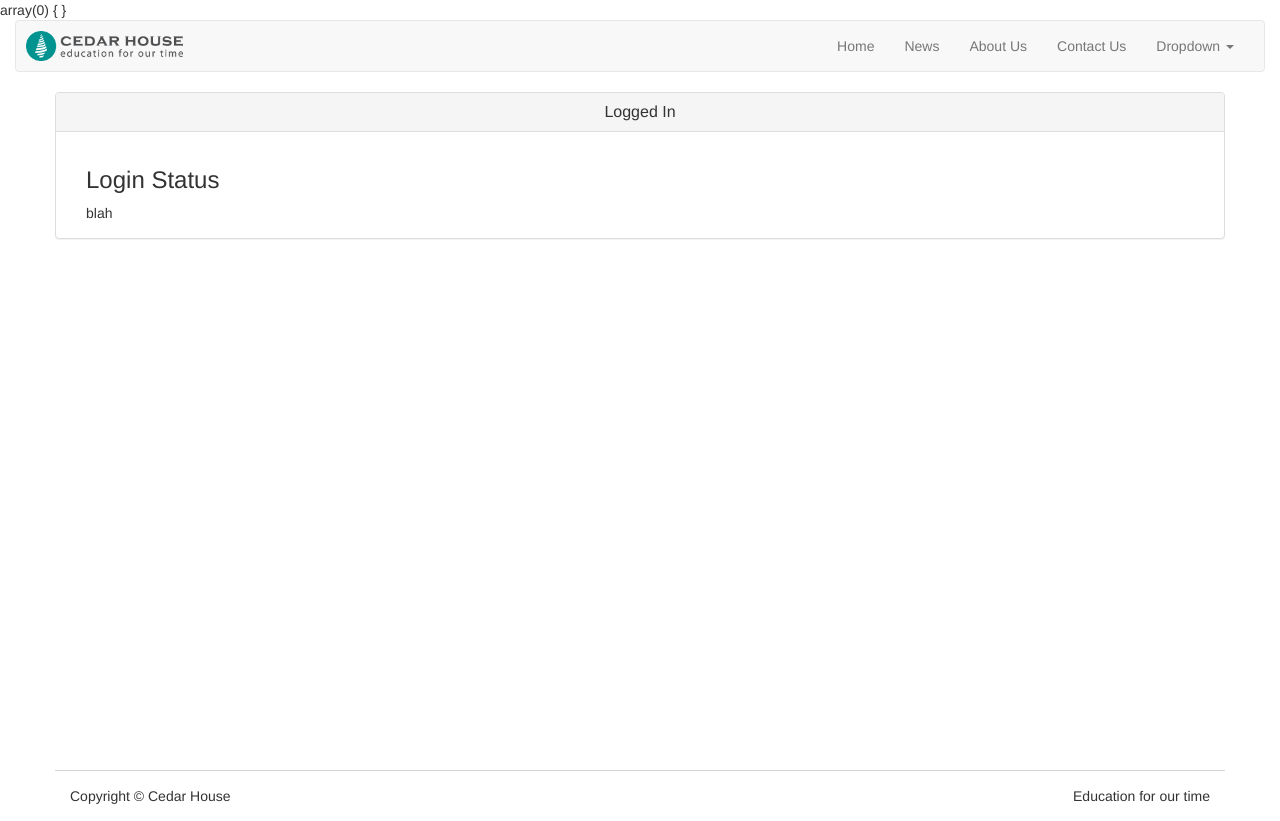
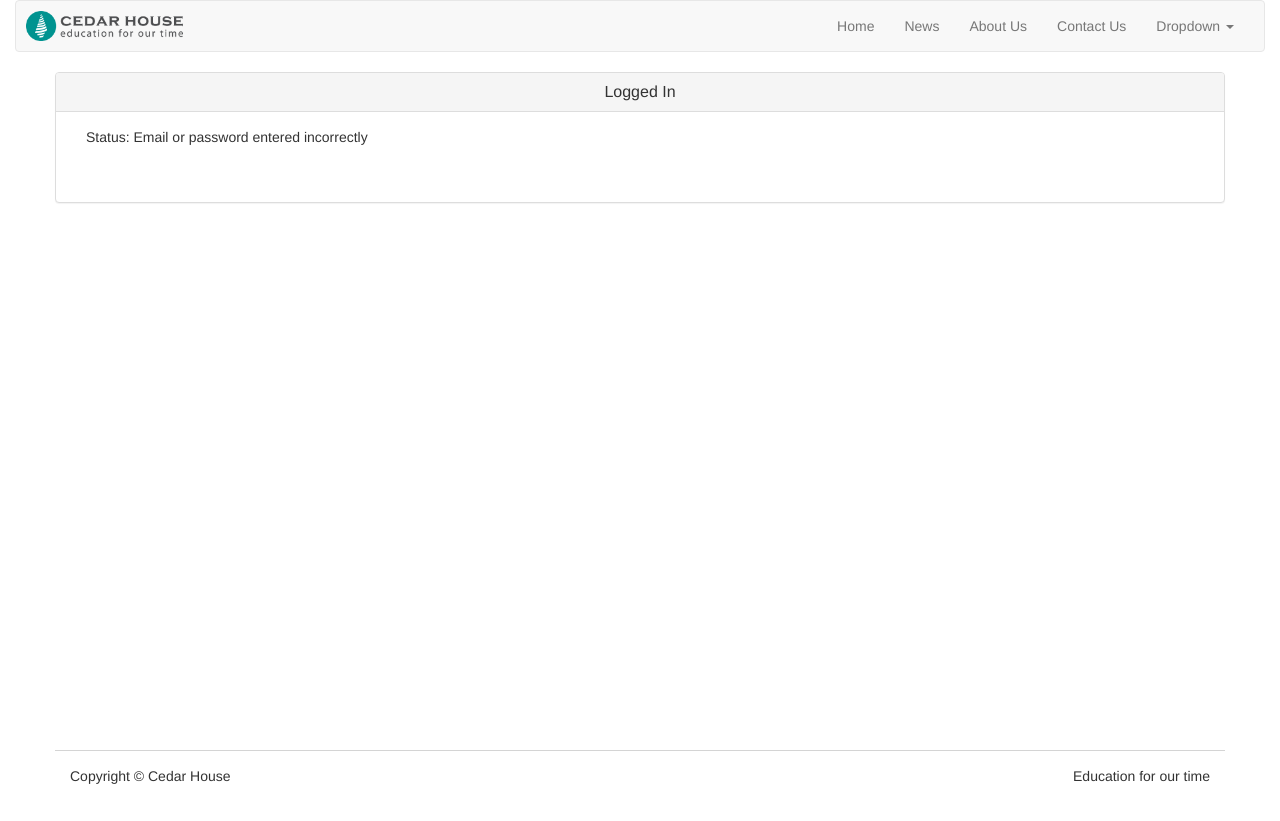
Before and after one commit to Jewel-Systems/cedar, a PHP site: page /user/ in a window 1280 px wide. After the commit the page ends 784 px from the top, so only its background shows below. Run offline with PHP 8.4, Linux system fonts and the light colour scheme; data that the repository does not hold is empty.

Commit message:
Add basic login and retrieve data from server

```diff
--- a/index.php
+++ b/index.php
@@ -74,13 +74,13 @@
             <div class="panel-body">
               <div class="col-md-6">
                 <p>Present your QR code</p>
-                <!-- <video id="v" autoplay=""></video> -->
-                <img class="img-responsive" src="http://placehold.it/350x300" alt="placeholder" />
+                <video id="v" autoplay=""></video>
+                <!-- <img class="img-responsive" src="http://placehold.it/350x300" alt="placeholder" /> -->
               </div>
               <div class="col-md-6">
       			  	<div class="loginmodal-container">
         					<h1>Login to Your Account</h1><br>
-        				  <form action="user/index.php" method="post">
+        				  <form action="user/" method="post">
           					<input type="text" name="email" placeholder="Email" required>
           					<input type="password" name="pass" placeholder="Password" required>
           					<input type="submit" class="login loginmodal-submit" value="Login">
--- a/user/index.php
+++ b/user/index.php
@@ -3,14 +3,13 @@
   // session_start();
   include "../resources/domain.php";
 
-  $email = null;
-  $pass = null;
+  // $email = null;
+  // $pass = null;
 
   // echo var_export($_POST, true);
-  var_dump($_POST);
+  // var_dump($_POST);
   $email = $_POST['email'];
   $pass = $_POST['pass'];
-  $login = array("email" => $email, "password" => $pass);
 ?>
 
 <!DOCTYPE html>
@@ -40,16 +39,43 @@
           "password" : "1234",
         }
       ];
-      var login = <?php echo json_encode($login); ?>;
       $(document).ready(function() {
-        $('.status').append('blah');
-        $.getJSON("", function(data) {
-          $('.status').append(data);
-          alert(data);
-          // var email = data["email"];
-          // var password = data["password"];
-          // $('.status').append("Email: " + email + "; Password: " + password);
+        var email = "<?= $email ?>";
+        var pass = "<?= $pass ?>";
+        var msg = null;
+        for (var i = 0; i < details.length; i++) {
+          if (details[i]["email"].localeCompare(email)) {
+            if (details[i]["password"] == pass) {
+              msg = "Logged in<br />";
+            } else {
+              msg = "Email or password entered incorrectly<br />";
+            }
+          } else {
+            msg = "Email or password entered incorrectly<br />";
+          }
+        }
+        $('.status').append("Status: " + msg + "<br /><br />");
+        $.get("<?= domain ?>user", function(data, status) {
+          console.log(data);
+          console.log(data["data"].length);
+          data = data["data"];
+          for (var i = 0; i < data.length; i++) {
+            $('.status').append(data[i]["fname"] + " " + data[i]["lname"] + "<br />" + data[i]["email"] + "<br />");
+          }
         });
+
+        // var data = {
+        //   "email" : email,
+        //   "password" : pass,
+        // };
+        // $.ajax({
+        //   type: 'POST',
+        //   url: 'getUser/',
+        //   data: data,
+        //   success: function (jsondata) {
+        //
+        //   }
+        // });
       });
     </script>
   </head>
@@ -66,7 +92,6 @@
             </div>
             <div class="panel-body">
               <div class="col-md-6">
-                <h3>Login Status</h3>
                 <div class="status">
 
                 </div>
```
Also changed, not shown: user/getUser/index.php (added).
